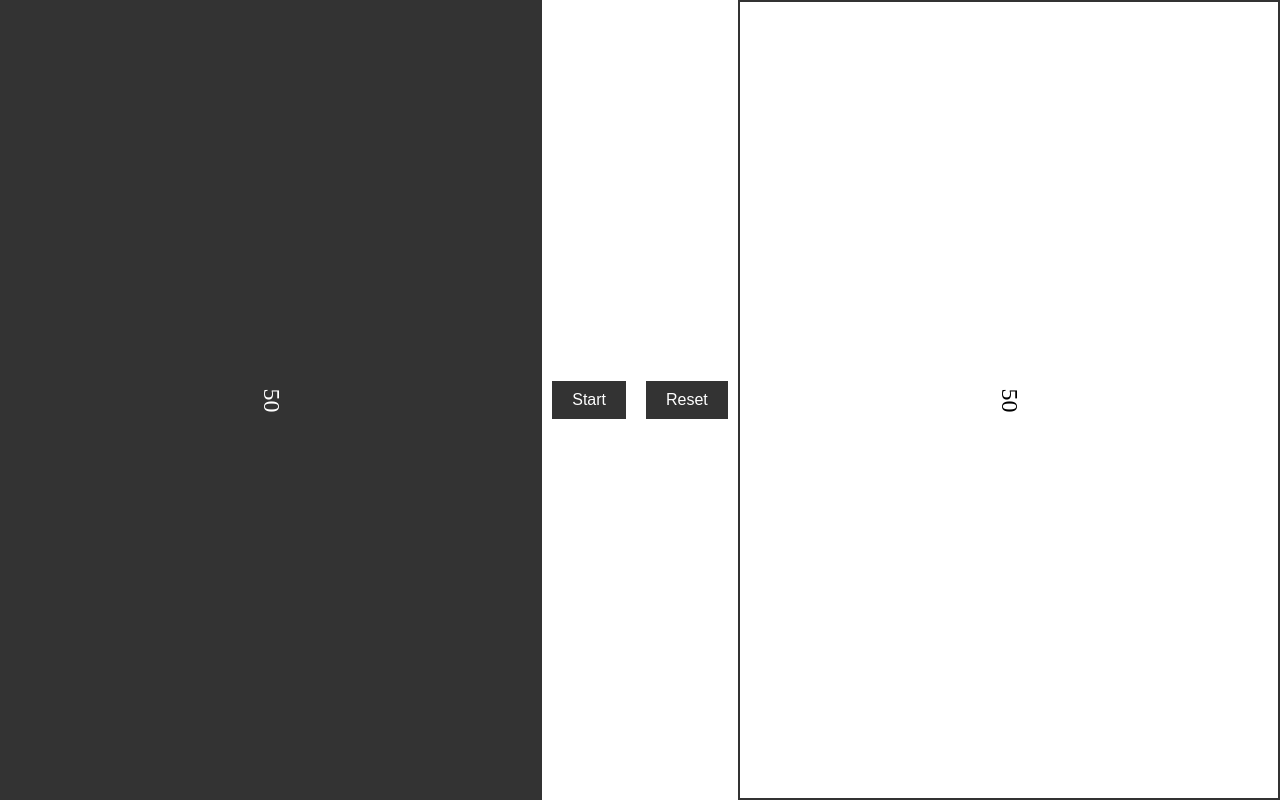
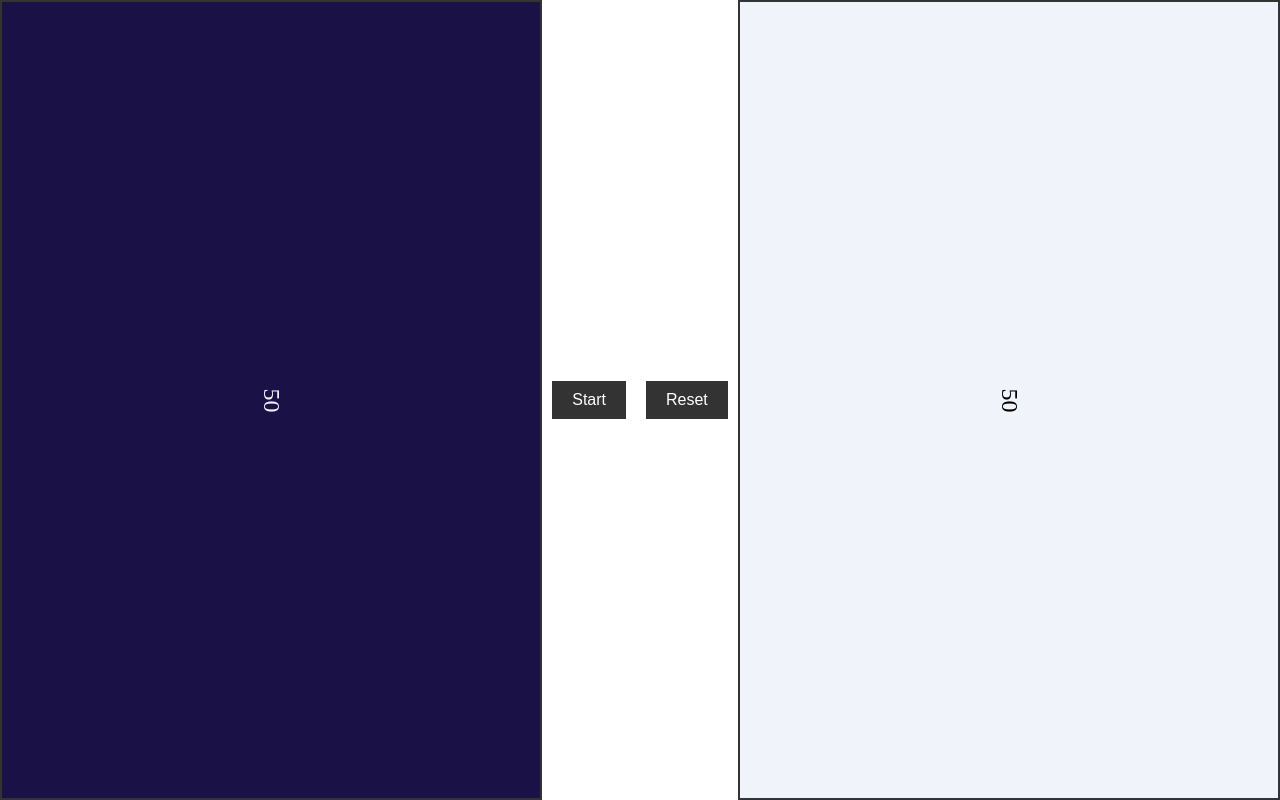
Before and after one commit to ArtyomSukiasyan/Chess-clock, a React (Create React App) app: page / in a window 1280 px wide. Both pictures are taken after a click on the button "Submit". Built offline with nearby package versions, Linux system fonts and the light colour scheme.

Commit message:
feat: change active clock colors

```diff
--- a/src/App.css
+++ b/src/App.css
@@ -19,6 +19,7 @@
   font-size: 24px;
   border: 2px solid #333;
   cursor: pointer;
+  background-color: #f1f3fa;
 }
 
 .timer-value {
@@ -26,8 +27,8 @@
 }
 
 .timer.active {
-  background-color: #333;
-  color: white;
+  background-color: #1a1146;
+  color: #f0f3fb;
 }
 
 .controls {
```
